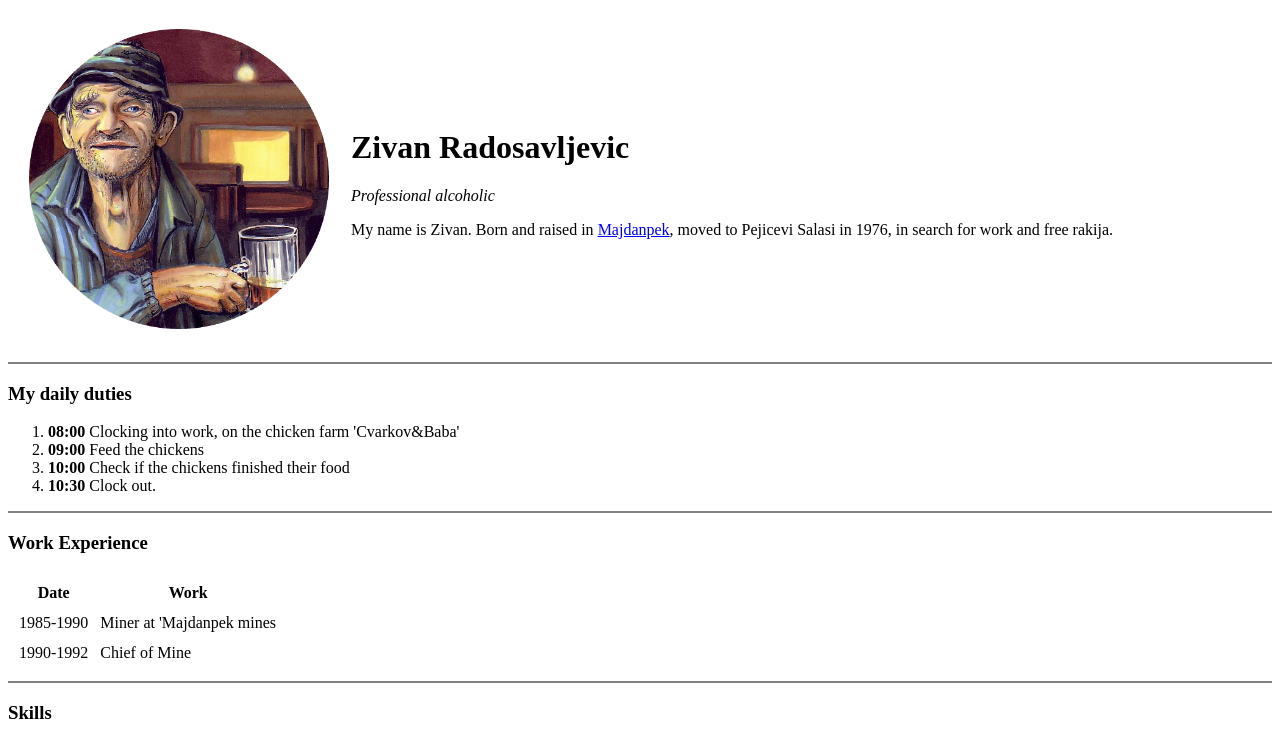
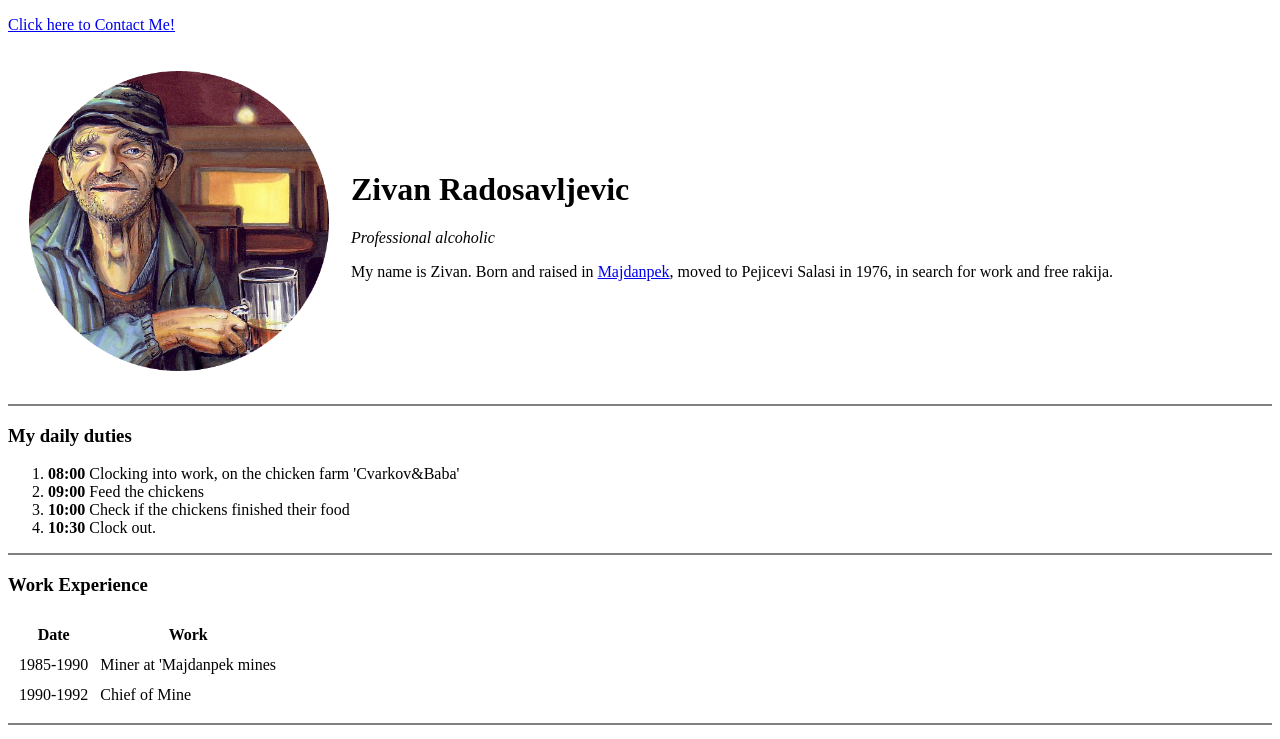
Before and after one commit to profesords/zivan, a plain HTML site: page index.html in a window 1280 px wide. Shown: the top 739 px of the page. Drawn offline with Linux system fonts and the light colour scheme.

Commit message:
Update index.html

```diff
--- a/index.html
+++ b/index.html
@@ -14,6 +14,7 @@
         <p></p><em>Professional alcoholic</em></p>
         <p>My name is Zivan. Born and raised in <a href="https://majdanpek.rs/">Majdanpek</a>, moved to Pejicevi Salasi in 1976, in search for work and free rakija.</p>
 </td>
+<p><a href="contact.html">Click here to Contact Me!</a></p>
     </tr>
   </table>
 
```
